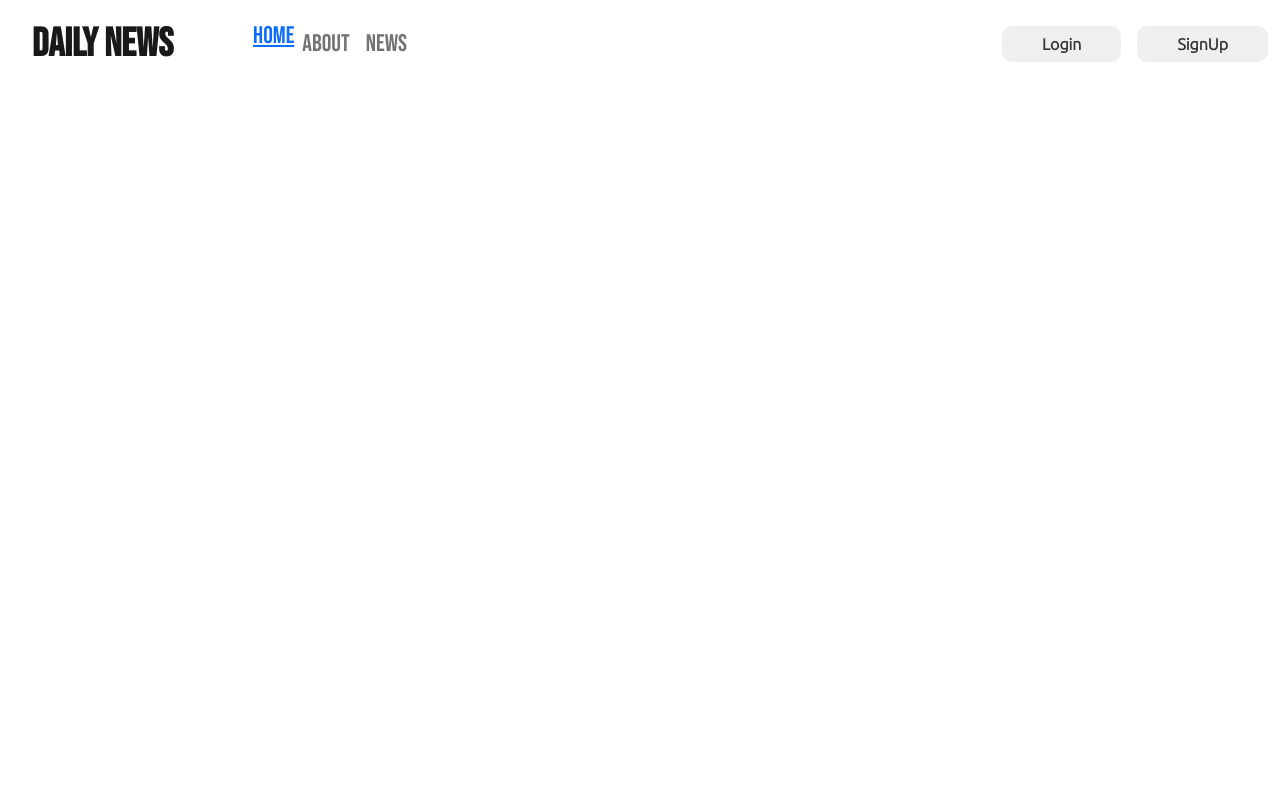
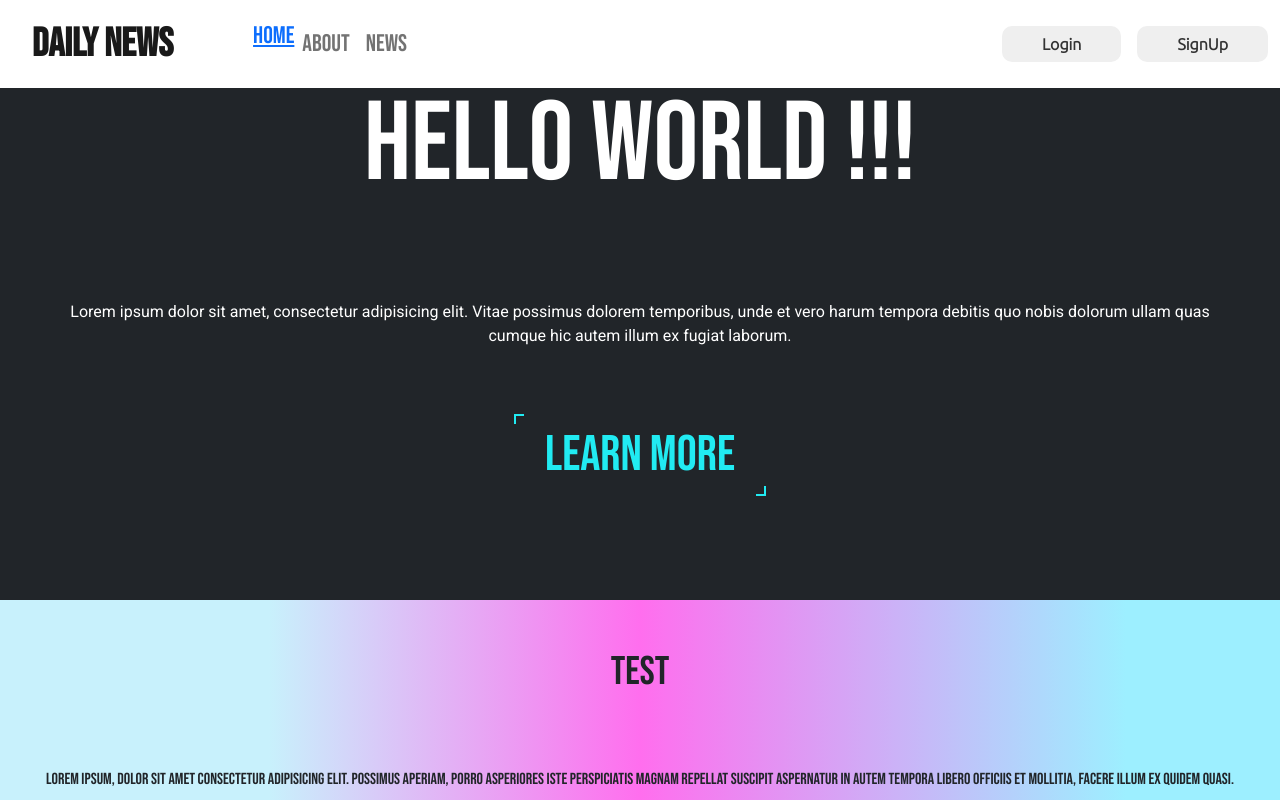
Before and after one commit to Anfalibrahim79/anfalibrahim-reactjs, a React (Create React App) app: page / in a window 1280 px wide. Shown: the top 800 px of the page. Built offline with nearby package versions, Linux system fonts and the light colour scheme; no server answers.

Commit message:
Update Task Router

```diff
--- a/src/App.js
+++ b/src/App.js
@@ -9,6 +9,7 @@ import React from 'react';
 import './App.css'
 // import NewsHooks from './Task Hooks';
 import Index from './Task Router';
+import Router from './Task Router/Routes';
 // import News from './Tugas Lifecycle/News';
 
 
@@ -17,7 +18,7 @@ const App =  () =>{
   return (
       <>
 
-      <Index/>
+      <Router />
       </>
   );
 }
--- a/src/Task Router/Home.jsx
+++ /dev/null
@@ -1,14 +0,0 @@
-import React from 'react'
-import HeroSection from './components/HeroSection'
-import NewsContent from './components/NewsContent'
-
-const Home = () => {
-  return (
-    <>
-        <HeroSection />
-        <NewsContent />
-    </>
-  )
-}
-
-export default Home
--- a/src/Task Router/Routes.jsx
+++ b/src/Task Router/Routes.jsx
@@ -2,14 +2,13 @@ import React from 'react'
 import { Routes, Route, Outlet } from 'react-router-dom'
 import Login from './components/Login'
 import Register from './components/Register'
-import Home from './Home'
+import Index from './index'
 
 const Router = () => {
   return (
     <>
       <Routes>
-        <Route path='/' element={<Outlet/>}>
-          <Route path='/home' element={<Home/>}/>
+        <Route path='/' element={<Index/>}>
           <Route path='/login' element={<Login/>}/>
           <Route path='/register' element={<Register/>}/>
 
--- a/src/Task Router/components/Navbar.jsx
+++ b/src/Task Router/components/Navbar.jsx
@@ -1,10 +1,12 @@
 import React from 'react'
 import { Nav, Container,Navbar } from 'react-bootstrap'
-import { Link} from 'react-router-dom'
+import { Link, Outlet} from 'react-router-dom'
 
 const NavbarHome = () => {
 
   return (
+    <>
+
     <Navbar className='navbar-news sticky-top bg-white lh-1' expand="lg ">
       <Container fluid>
         <Navbar.Brand href="#" style={{fontSize: "2.5rem", fontWeight: "bold", marginLeft : "20px"}}>Daily News</Navbar.Brand>
@@ -17,7 +19,7 @@ const NavbarHome = () => {
             >
             <div className='nav-li'>
               {/* <Nav.Link href="#action1"> Home</Nav.Link> */}
-              <Link to={'/home'}>Home</Link>
+              <Link to={'/'}>Home</Link>
               <Nav.Link href="#action2">About</Nav.Link>
               <Nav.Link href="#action2">News</Nav.Link>
             </div>
@@ -34,6 +36,8 @@ const NavbarHome = () => {
         </Navbar.Collapse>
       </Container>
     </Navbar>
+    <Outlet/>
+    </>
 
   )
 }
--- a/src/Task Router/index.js
+++ b/src/Task Router/index.js
@@ -12,7 +12,8 @@ const Index = () => {
   return (
     <>
         <NavbarHome/>
-        <Routes />
+        <HeroSection/>
+        <NewsContent />
 
     </>
  )
```
